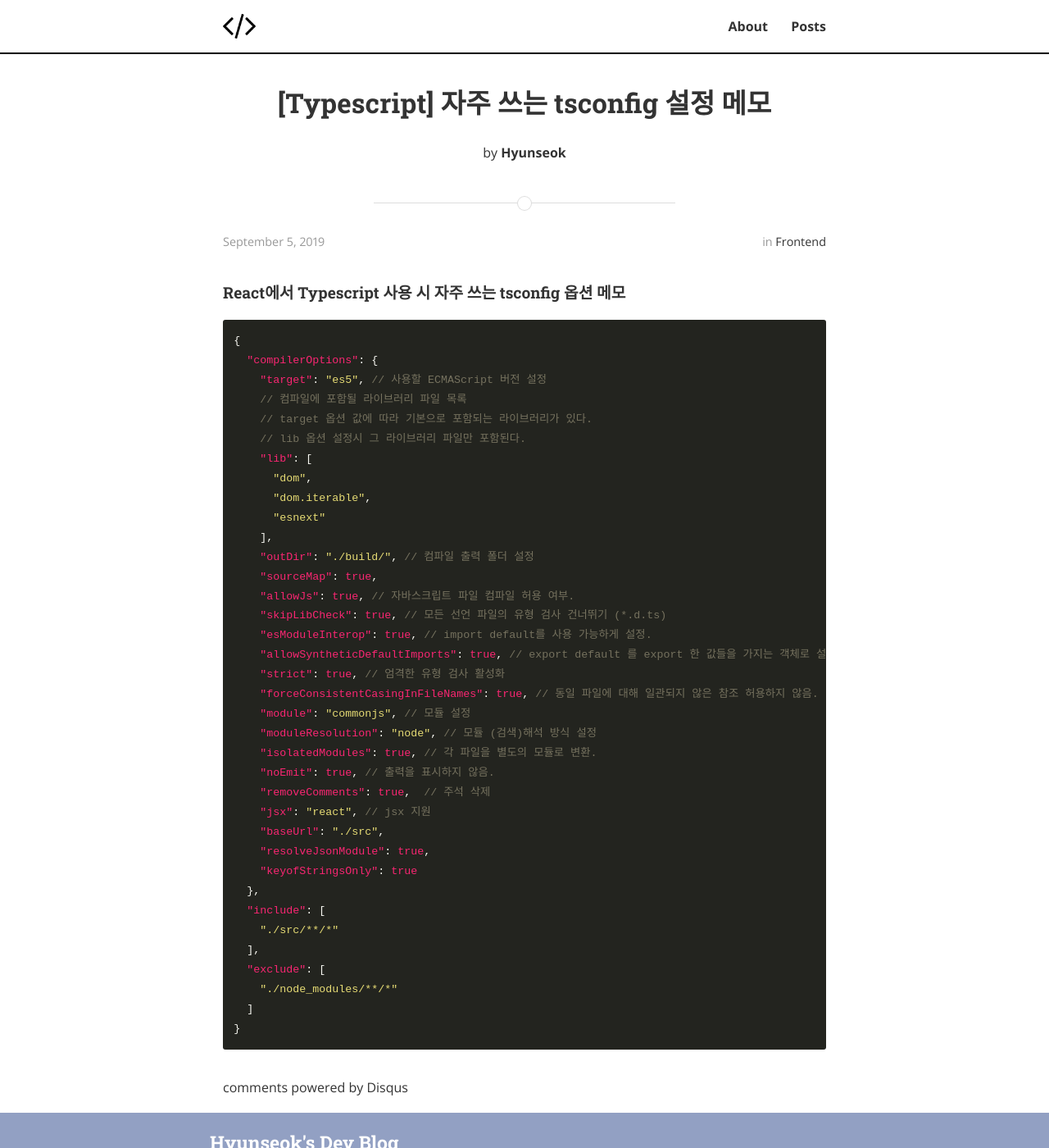
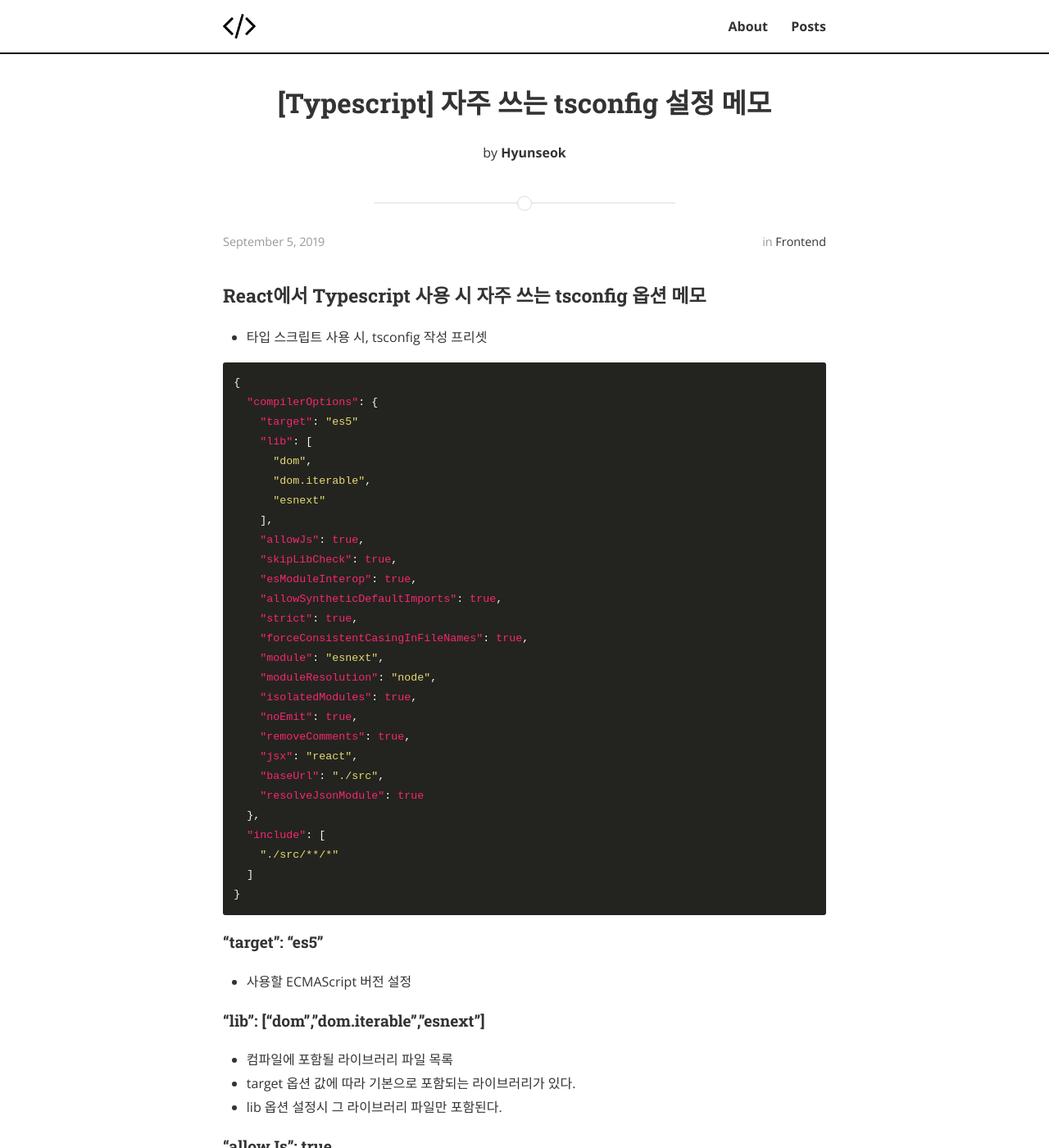
Before and after one commit to devhyunseok/devhyunseok.github.io, a Jekyll site: the page built from _posts/frontend/2019-09-05-tsconfig-setting.markdown, in a window 1280 px wide and 1400 px high. Shown: the whole window at 82% size. Built offline with Jekyll 4.4.1, drawn with Linux system fonts in a browser that asks for light colours; nearby versions of some CDN libraries; comment, search, counter and statistics services are not loaded; some of the changed text lies outside the part shown.

Commit message:
tsconfig 포스팅 수정

````diff
--- a/_posts/frontend/2019-09-05-tsconfig-setting.markdown
+++ b/_posts/frontend/2019-09-05-tsconfig-setting.markdown
@@ -6,43 +6,82 @@ categories: frontend
 comments: true
 ---
 
-#### React에서 Typescript 사용 시 자주 쓰는 tsconfig 옵션 메모
+### React에서 Typescript 사용 시 자주 쓰는 tsconfig 옵션 메모
+* 타입 스크립트 사용 시, tsconfig 작성 프리셋
 
 ```
 {
   "compilerOptions": {
-    "target": "es5", // 사용할 ECMAScript 버전 설정
-    // 컴파일에 포함될 라이브러리 파일 목록
-    // target 옵션 값에 따라 기본으로 포함되는 라이브러리가 있다.
-    // lib 옵션 설정시 그 라이브러리 파일만 포함된다.
+    "target": "es5"
     "lib": [
       "dom",
       "dom.iterable",
       "esnext"
     ],
-    "outDir": "./build/", // 컴파일 출력 폴더 설정
-    "sourceMap": true,
-    "allowJs": true, // 자바스크립트 파일 컴파일 허용 여부.
-    "skipLibCheck": true, // 모든 선언 파일의 유형 검사 건너뛰기 (*.d.ts)
-    "esModuleInterop": true, // import default를 사용 가능하게 설정.
-    "allowSyntheticDefaultImports": true, // export default 를 export 한 값들을 가지는 객체로 설정
-    "strict": true, // 엄격한 유형 검사 활성화
-    "forceConsistentCasingInFileNames": true, // 동일 파일에 대해 일관되지 않은 참조 허용하지 않음.
-    "module": "commonjs", // 모듈 설정
-    "moduleResolution": "node", // 모듈 (검색)해석 방식 설정
-    "isolatedModules": true, // 각 파일을 별도의 모듈로 변환.
-    "noEmit": true, // 출력을 표시하지 않음.
-    "removeComments": true,  // 주석 삭제
-    "jsx": "react", // jsx 지원
+    "allowJs": true,
+    "skipLibCheck": true,
+    "esModuleInterop": true,
+    "allowSyntheticDefaultImports": true,
+    "strict": true,
+    "forceConsistentCasingInFileNames": true,
+    "module": "esnext",
+    "moduleResolution": "node",
+    "isolatedModules": true,
+    "noEmit": true,
+    "removeComments": true,
+    "jsx": "react",
     "baseUrl": "./src",
-    "resolveJsonModule": true,
-    "keyofStringsOnly": true
+    "resolveJsonModule": true
   },
   "include": [
     "./src/**/*"
-  ],
-  "exclude": [
-    "./node_modules/**/*"
   ]
 }
 ```
+
+#### "target": "es5"
+* 사용할 ECMAScript 버전 설정
+
+#### "lib": ["dom","dom.iterable","esnext"]
+* 컴파일에 포함될 라이브러리 파일 목록
+* target 옵션 값에 따라 기본으로 포함되는 라이브러리가 있다.
+* lib 옵션 설정시 그 라이브러리 파일만 포함된다.
+
+#### "allowJs": true
+* 자바스크립트 파일 컴파일 허용 여부.
+
+#### "skipLibCheck": true
+* 모든 선언 파일의 유형 검사 건너뛰기 (*.d.ts)
+
+#### "esModuleInterop": true
+* import default를 사용 가능하게 설정.
+
+#### "allowSyntheticDefaultImports": true
+* export default 를 export 한 값들을 가지는 객체로 설정
+
+#### "strict": true
+* 엄격한 유형 검사 활성화
+
+#### "forceConsistentCasingInFileNames": true
+* 동일 파일에 대해 일관되지 않은 참조 허용하지 않음.
+
+#### "module": "esnext"
+* 모듈 설정
+
+#### "moduleResolution": "node"
+* 모듈 (검색)해석 방식 설정
+
+#### "isolatedModules": true
+* 각 파일을 별도의 모듈로 변환.
+
+#### "noEmit": true
+* 출력을 표시하지 않음.
+
+#### "removeComments": true
+* 주석 삭제
+
+#### "jsx": "react"
+* jsx
+
+#### "baseUrl": "./src"
+* 프로젝트 Import root path
````
